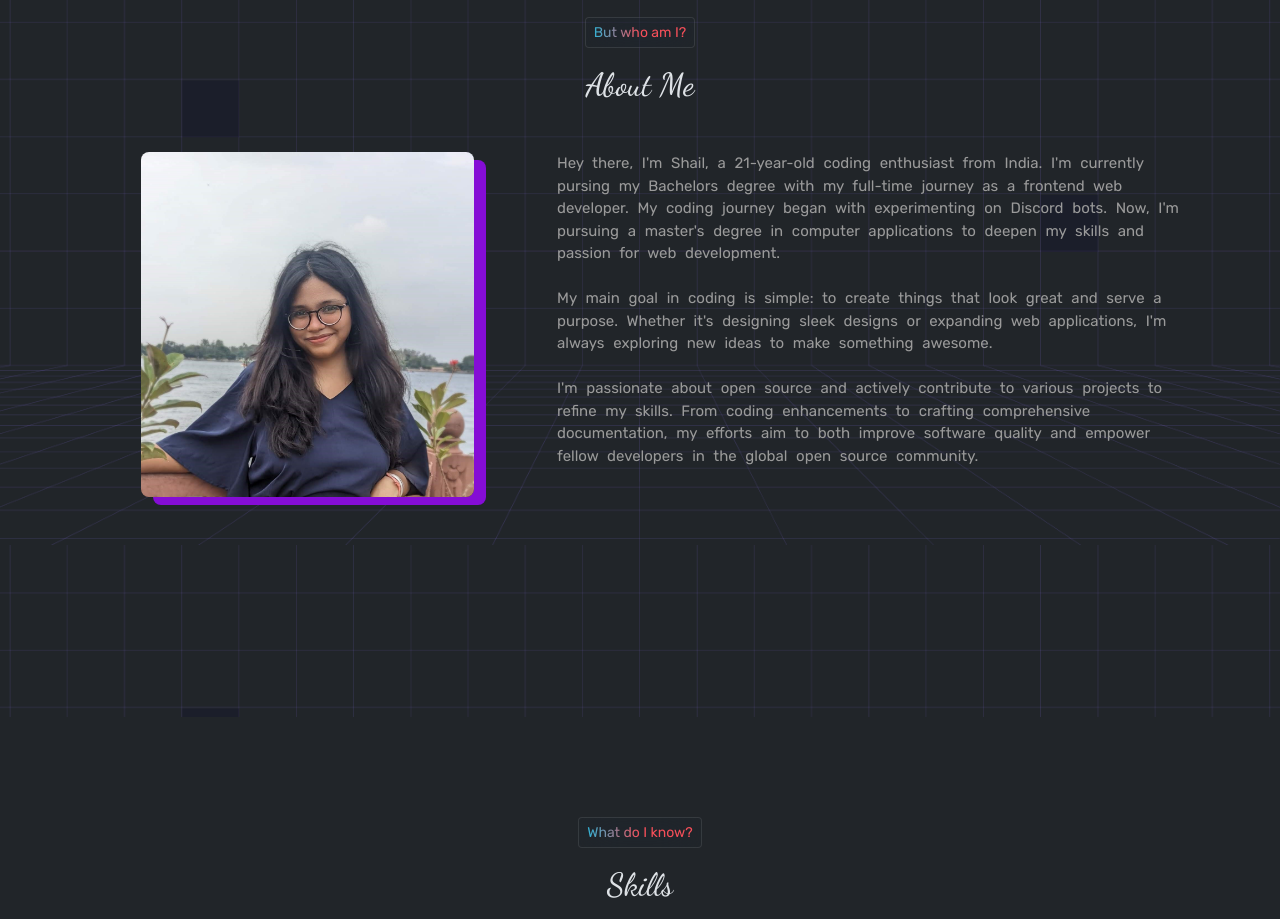
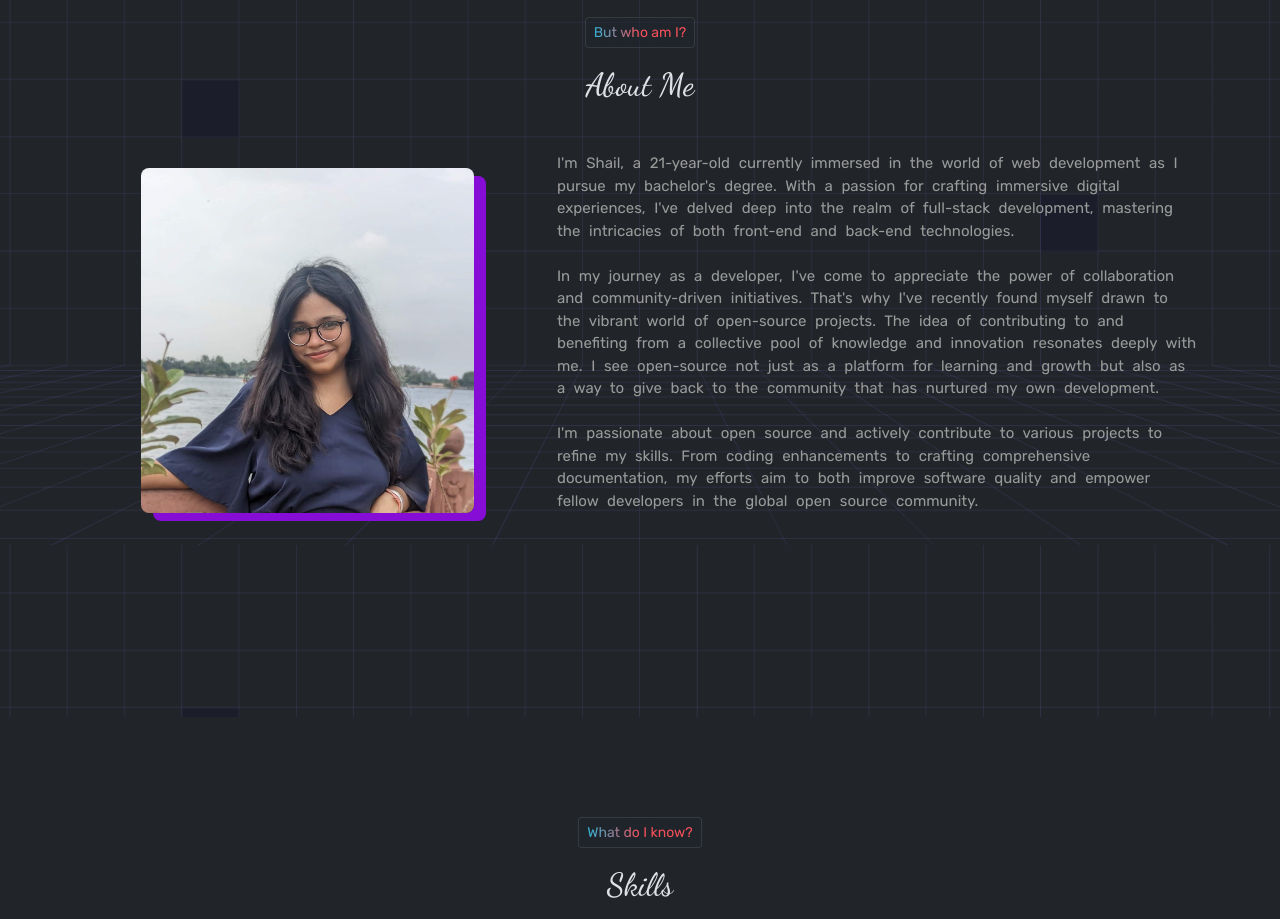
Before and after one commit to shailpujan88/portfolio, a plain HTML site: page My-Portfolio-main/index.html in a window 1280 px wide. Shown: the part 1760-2679 px from the top of the page. Drawn offline with Linux system fonts and the light colour scheme.

Commit message:
changes in indexx img
Signed-off-by: shailpujan88 <shailsing977@gmail.com>

```diff
--- a/My-Portfolio-main/index.html
+++ b/My-Portfolio-main/index.html
@@ -183,10 +183,10 @@
                 </div>
                 <div class="col-lg-7">
                     <p class="bio">
-                        Hey there, I'm Shail, a 21-year-old coding enthusiast from India. I'm currently pursing my Bachelors degree with my full-time journey as a frontend web developer. My coding journey began with experimenting on Discord bots. Now, I'm pursuing a master's degree in computer applications to deepen my skills and passion for web development.
+                        I'm Shail, a 21-year-old currently immersed in the world of web development as I pursue my bachelor's degree. With a passion for crafting immersive digital experiences, I've delved deep into the realm of full-stack development, mastering the intricacies of both front-end and back-end technologies.
                         </br></br>
-                        My main goal in coding is simple: to create things that look great and serve a purpose. Whether it's designing sleek designs or expanding web applications, I'm always exploring new ideas to make something awesome.
-                        </br></br>
+                        In my journey as a developer, I've come to appreciate the power of collaboration and community-driven initiatives. That's why I've recently found myself drawn to the vibrant world of open-source projects. The idea of contributing to and benefiting from a collective pool of knowledge and innovation resonates deeply with me. I see open-source not just as a platform for learning and growth but also as a way to give back to the community that has nurtured my own development.
+                      </br></br>
 
 I'm passionate about open source and actively contribute to various projects to refine my skills. From coding enhancements to crafting comprehensive documentation, my efforts aim to both improve software quality and empower fellow developers in the global open source community.
                 </div>
```
